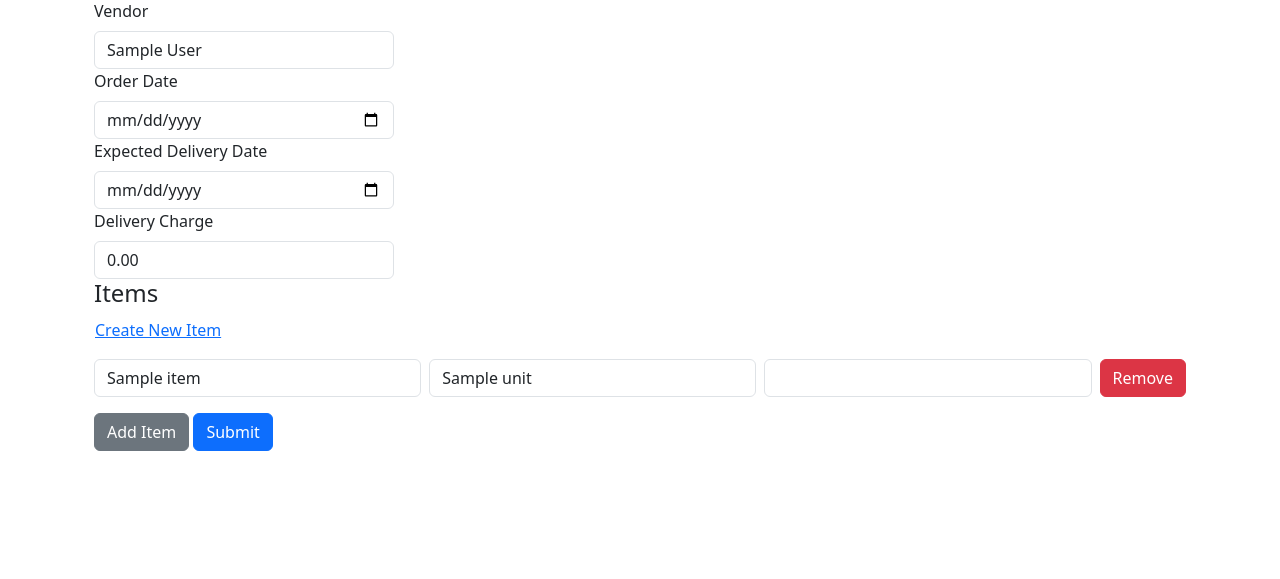
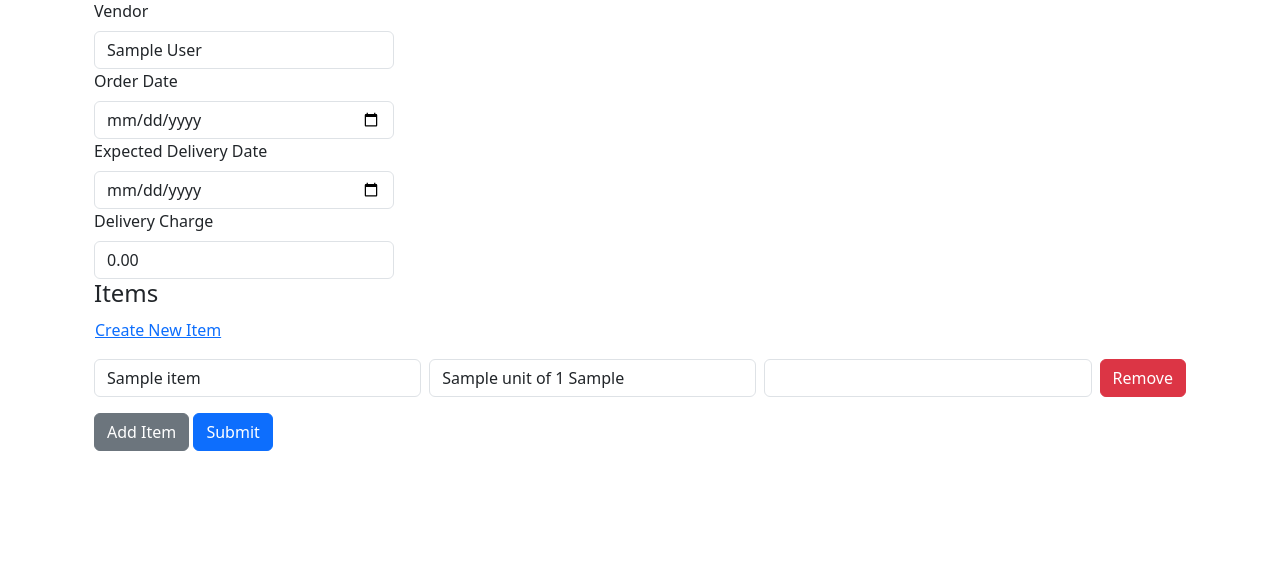
Before and after one commit to 0xCarti/InvoiceManager, a Flask app: page /purchase_orders/create in a window 1280 px wide. Shown: the part 127-706 px from the top of the page. Run offline with Flask 3, Linux system fonts and the light colour scheme; a user stored in the database is signed in; tables that the repository leaves empty hold one stand-in row (values such as "Sample post"); some libraries are stand-ins or nearby versions.

Commit message:
Label units with factor and base unit

```diff
--- a/app/templates/purchase_orders/create_purchase_order.html
+++ b/app/templates/purchase_orders/create_purchase_order.html
@@ -120,7 +120,7 @@ document.addEventListener('DOMContentLoaded', function() {
         fetch(`/items/${itemId}/units`).then(r => r.json()).then(data => {
             let opts = '';
             data.units.forEach(u => {
-                opts += `<option value="${u.id}" ${u.receiving_default ? 'selected' : ''}>${u.name}</option>`;
+                opts += `<option value="${u.id}" ${u.receiving_default ? 'selected' : ''}>${u.name} of ${u.factor} ${data.base_unit}${u.factor != 1 ? 's' : ''}</option>`;
             });
             unitSelect.innerHTML = opts;
         });
--- a/app/templates/purchase_orders/edit_purchase_order.html
+++ b/app/templates/purchase_orders/edit_purchase_order.html
@@ -120,7 +120,7 @@ document.addEventListener('DOMContentLoaded', function() {
         fetch(`/items/${itemId}/units`).then(r => r.json()).then(data => {
             let opts = '';
             data.units.forEach(u => {
-                opts += `<option value="${u.id}" ${u.receiving_default ? 'selected' : ''}>${u.name}</option>`;
+                opts += `<option value="${u.id}" ${u.receiving_default ? 'selected' : ''}>${u.name} of ${u.factor} ${data.base_unit}${u.factor != 1 ? 's' : ''}</option>`;
             });
             unitSelect.innerHTML = opts;
         });
```
